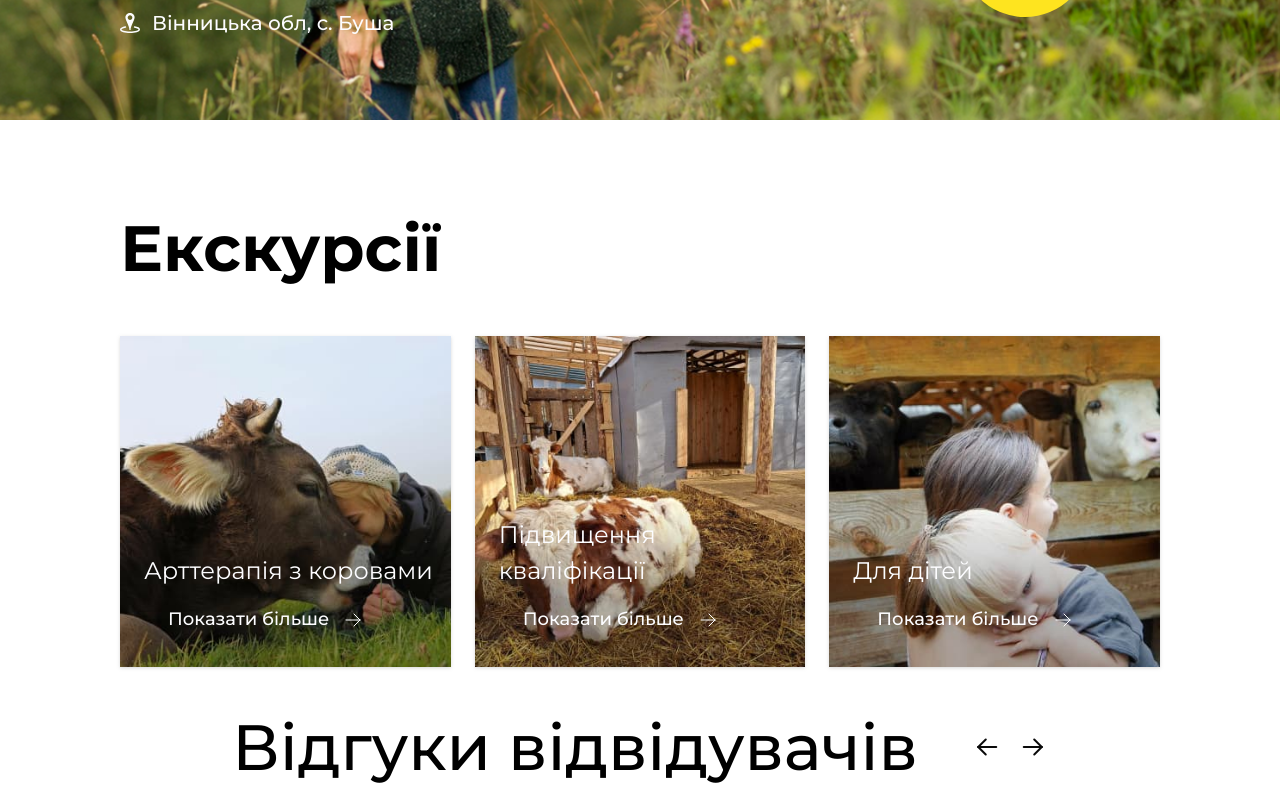
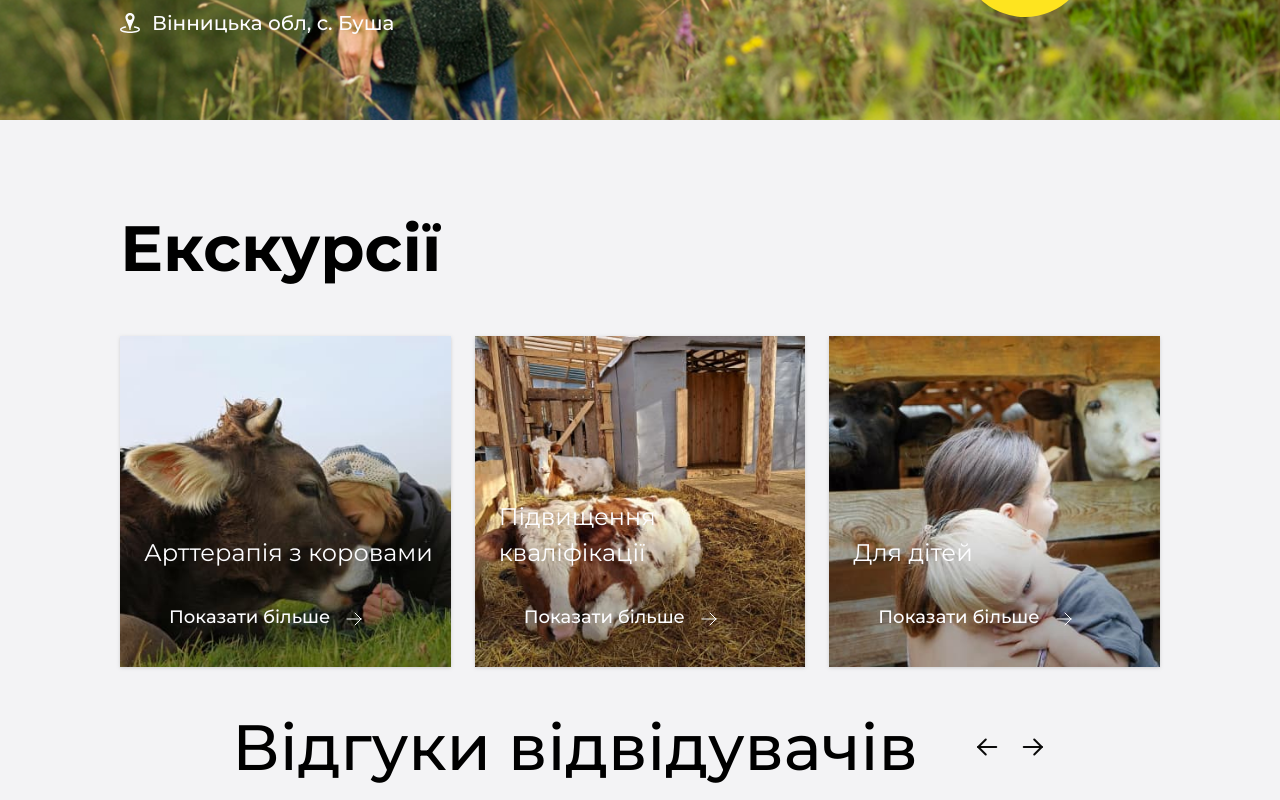
Before and after one commit to baza-trainee/cows-shelter-frontend, a React (Vite) app: page / in a window 1280 px wide. Shown: the part 780-1580 px from the top of the page. Built offline with nearby package versions, Linux system fonts and the light colour scheme.

Commit message:
add markup of excursion modal

```diff
--- a/src/components/Excursions/ExcursionModal.tsx
+++ b/src/components/Excursions/ExcursionModal.tsx
@@ -5,13 +5,17 @@ import close_icon from '@/assets/icons/close_icon.svg';
 
 const ExcursionModal = () => {
   return (
-    <div className="relative w-[71rem] border-2 border-solid border-white bg-darkgray px-[3.75rem] pb-[3.75rem] pt-10">
+    <div className="fixed left-0 top-0 h-full w-full bg-black/[.60]">
+      <div className="absolute left-1/2 top-1/2 w-[71rem] translate-x-[-50%] translate-y-[-50%] border-2 border-solid border-white bg-darkgray px-[3.75rem] pb-[3.75rem] pt-10">
         <div className="flex gap-10 ">
           <div className="flex flex-col gap-4">
             <div className="flex gap-9">
               <div className="flex gap-3">
                 <img src={time_icon} width={24} height={24}></img>
-              <span className="default-text text-accent"> 30 - 60 хвилин </span>
+                <span className="default-text text-accent">
+                  {' '}
+                  30 - 60 хвилин{' '}
+                </span>
               </div>
               <div className="flex gap-3">
                 <img src={people_icon} width={22} height={25}></img>
@@ -32,18 +36,18 @@ const ExcursionModal = () => {
               Арттерапія з коровами
             </h3>
             <p className="default-text text-white">
-            Це неповторний досвід, що відкриває перед учасниками світ творчості
-            та природи. Ця захоплююча подорож починається у мальовничому селі,
-            оточеному зеленими лугами та гірськими хребтами. Після 30-60
-            хвилинного контакту з нашими підопічними у людей кардинально
-            змінюється моральний стан, спадає психологічна напруга і
-            поліпшується загальний стан. Ця екскурсія не лише надає можливість
-            відчути взаємодію з природою та мистецтвом, але й залишає незабутні
-            спогади про спокій і натхнення, отримані від корів та природи
-            навколо.Такі рогаті "психологи" важливі і потрібні в усі часи, а в
-            такий нелегкий для нашої країни час, вони вкрай необхідні. Наша
-            здрава команда завжди рада новим однодумцям у творенні та розвитку
-            такої важливої справи для блага світу.
+              Це неповторний досвід, що відкриває перед учасниками світ
+              творчості та природи. Ця захоплююча подорож починається у
+              мальовничому селі, оточеному зеленими лугами та гірськими
+              хребтами. Після 30-60 хвилинного контакту з нашими підопічними у
+              людей кардинально змінюється моральний стан, спадає психологічна
+              напруга і поліпшується загальний стан. Ця екскурсія не лише надає
+              можливість відчути взаємодію з природою та мистецтвом, але й
+              залишає незабутні спогади про спокій і натхнення, отримані від
+              корів та природи навколо.Такі рогаті "психологи" важливі і
+              потрібні в усі часи, а в такий нелегкий для нашої країни час, вони
+              вкрай необхідні. Наша здрава команда завжди рада новим однодумцям
+              у творенні та розвитку такої важливої справи для блага світу.
             </p>
             <div className="flex gap-6">
               <button className="h-11 w-[14.44rem] bg-accent text-lg font-medium leading-[1.375rem]">
@@ -59,6 +63,7 @@ const ExcursionModal = () => {
           <img src={close_icon} width={44} height={44}></img>
         </button>
       </div>
+    </div>
   );
 };
 
--- a/src/components/Excursions/Excursions.tsx
+++ b/src/components/Excursions/Excursions.tsx
@@ -3,20 +3,21 @@ import ExcursionsReviews from './ExcursionsReviews';
 
 const Excursions = () => {
   return (
-    <section className="my-20 px-[7.5rem]">
-      <h2 className="mb-10 text-[4rem] font-bold">Екскурсії</h2>
+    <section className="bg-[#F3F3F5] px-[7.5rem] py-20">
+      <h2 className="mb-10 text-[4rem] font-bold leading-normal">Екскурсії</h2>
       <ul className="flex gap-6">
         <li className="drop-shadow">
           <div className="group relative">
             <img src="/excursion1.jpg" alt="Арттерапія з коровами"></img>
-            <div className="absolute bottom-0 left-0 flex flex-col gap-2 pb-6 pl-6 text-white">
+            <div className="fixed left-0 top-0 h-full w-full bg-black/[.60] opacity-0 transition-all duration-700 group-hover:opacity-100"></div>
+            <div className="absolute bottom-0 left-0 flex flex-col gap-0 pb-6 pl-6 text-white transition-all duration-700 group-hover:gap-5">
               <p className="subtitle-text">Арттерапія з коровами</p>
-              <p className="hidden group-hover:inline-block">
+              <p className="opacity-0 transition-all duration-700 group-hover:opacity-100">
                 30 - 60 хвилин / від 2 до 14 людей
               </p>
               <a>
-                <button className="flex gap-3 border-solid border-accent py-[0.69rem] pl-6 pr-2.5 focus:border active:border group-hover:border">
-                  <span className="text-lg font-medium leading-[1.375rem]">
+                <button className="flex gap-3 border border-solid border-transparent py-[0.69rem] pl-6 pr-2.5 transition-all duration-700 focus:border-accent active:border-accent group-hover:border-accent">
+                  <span className="text-lg font-medium leading-[1.35rem]">
                     Показати більше
                   </span>
                   <img src={arrow_icon} width={24} height={24} />
@@ -28,14 +29,15 @@ const Excursions = () => {
         <li className="drop-shadow">
           <div className="group relative">
             <img src="/excursion2.jpg" alt="Підвищення кваліфікації"></img>
-            <div className="absolute bottom-0 left-0 flex flex-col gap-2 pb-6 pl-6 text-white ">
+            <div className="fixed left-0 top-0 h-full w-full bg-black/[.60] opacity-0 transition-all duration-700 group-hover:opacity-100"></div>
+            <div className="absolute bottom-0 left-0 flex flex-col gap-0 pb-6 pl-6 text-white transition-all duration-700 group-hover:gap-5">
               <p className="subtitle-text">Підвищення кваліфікації</p>
-              <p className="hidden group-hover:inline-block">
+              <p className="opacity-0 transition-all duration-700 group-hover:opacity-100">
                 30 - 60 хвилин / від 2 до 14 людей
               </p>
               <a>
-                <button className="flex gap-3 border-solid border-accent py-[0.69rem] pl-6 pr-2.5 focus:border active:border group-hover:border">
-                  <span className="text-lg font-medium leading-[1.375rem]">
+                <button className="flex gap-3 border border-solid border-transparent py-[0.69rem] pl-6 pr-2.5 transition-all duration-700 focus:border-accent active:border-accent group-hover:border-accent">
+                  <span className="text-lg font-medium leading-[1.35rem]">
                     Показати більше
                   </span>
                   <img src={arrow_icon} width={24} height={24} />
@@ -47,14 +49,15 @@ const Excursions = () => {
         <li className="drop-shadow">
           <div className="group relative">
             <img src="/excursion3.jpg" alt="Для дітей"></img>
-            <div className="absolute bottom-0 left-0 flex flex-col gap-2 pb-6 pl-6 text-white">
+            <div className="fixed left-0 top-0 h-full w-full bg-black/[.60] opacity-0 transition-all duration-700 group-hover:opacity-100"></div>
+            <div className="absolute bottom-0 left-0 flex flex-col gap-0 pb-6 pl-6 text-white transition-all duration-700 group-hover:gap-5">
               <p className="subtitle-text">Для дітей</p>
-              <p className="hidden group-hover:inline-block">
+              <p className="opacity-0 transition-all duration-700 group-hover:opacity-100">
                 30 - 60 хвилин / від 2 до 14 людей
               </p>
               <a>
-                <button className="flex gap-3 border-solid border-accent py-[0.69rem] pl-6 pr-2.5 focus:border active:border group-hover:border">
-                  <span className="text-lg font-medium leading-[1.375rem]">
+                <button className="flex gap-3 border border-solid border-transparent py-[0.69rem] pl-6 pr-2.5 transition-all duration-700 focus:border-accent active:border-accent group-hover:border-accent">
+                  <span className="text-lg font-medium leading-[1.35rem]">
                     Показати більше
                   </span>
                   <img src={arrow_icon} width={24} height={24} />
@@ -64,7 +67,7 @@ const Excursions = () => {
           </div>
         </li>
       </ul>
-    <ExcursionsReviews/>
+      <ExcursionsReviews />
     </section>
   );
 };
```
Lines whose indentation alone changed are shown as unchanged.
